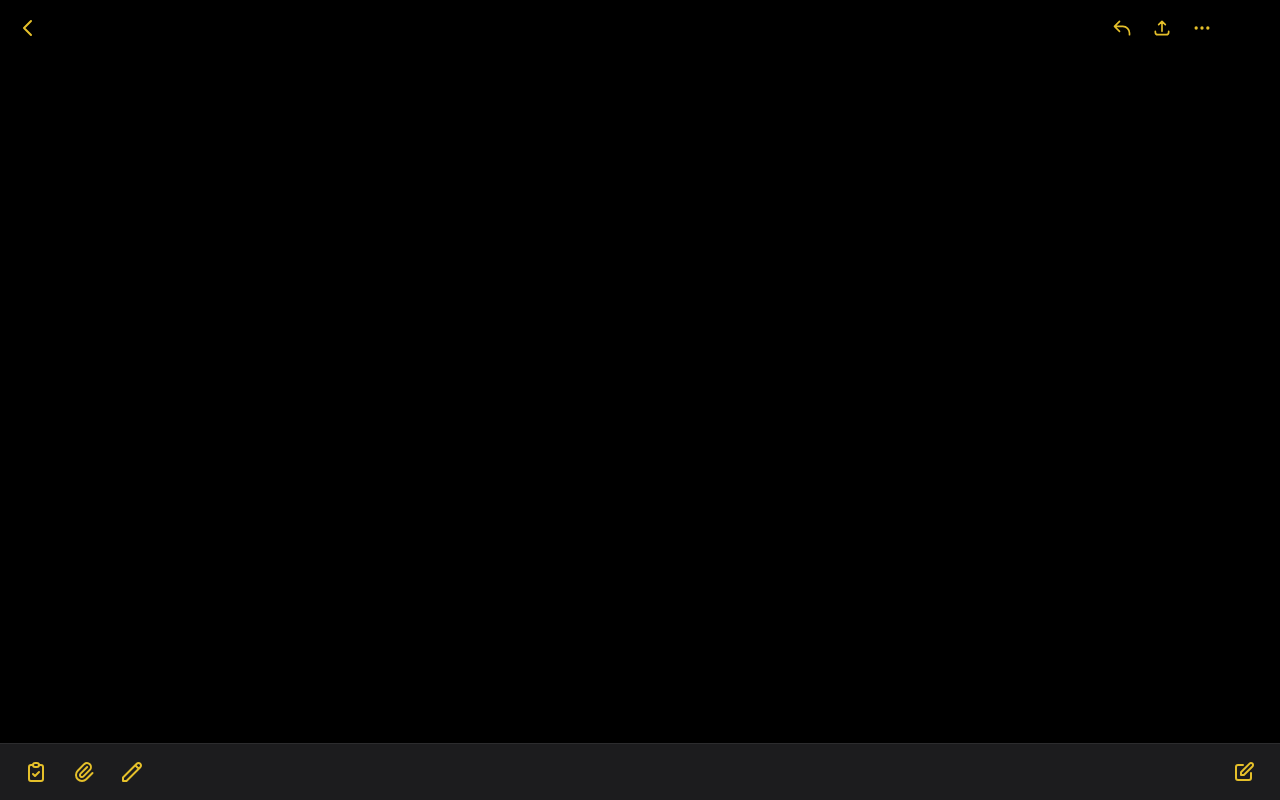
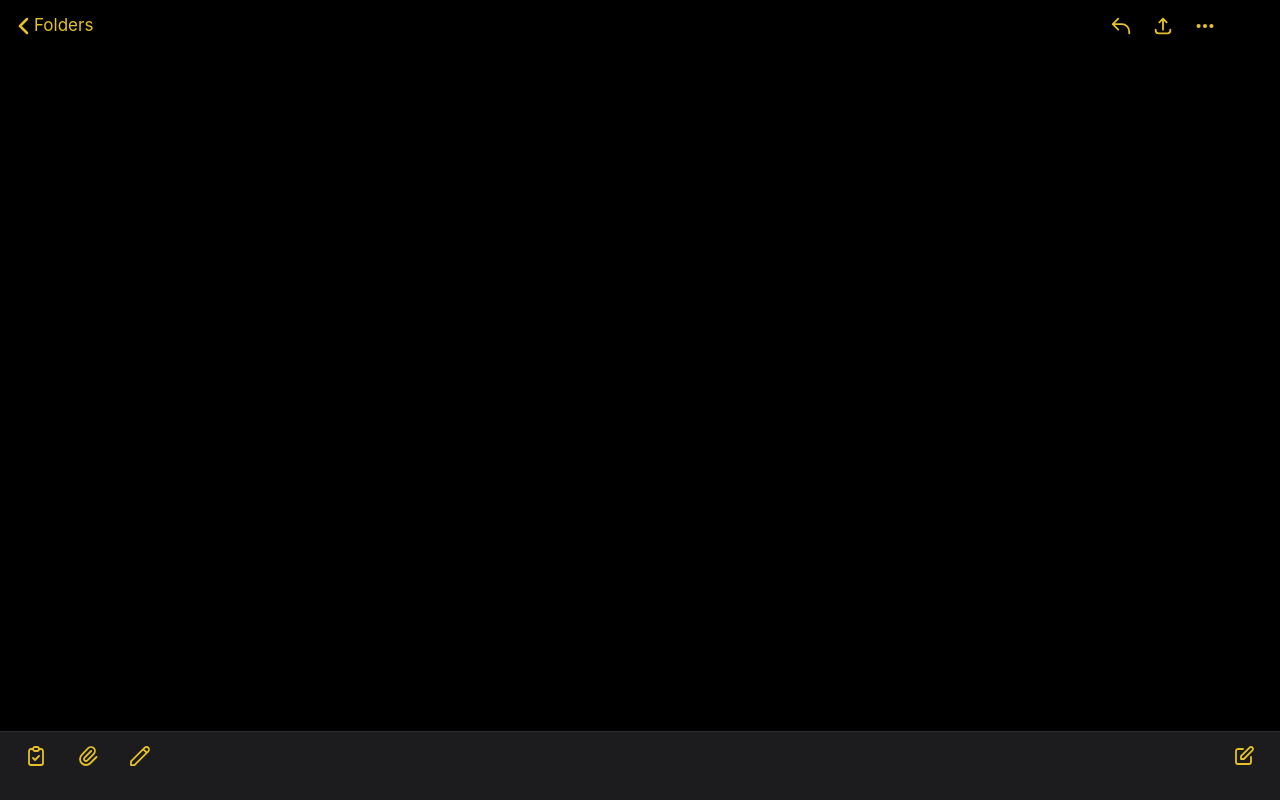
Before and after one commit to Robertmagic52/notes-peek, a Next.js app: page /notes in a window 1280 px wide. Both pictures are taken after a click on the button 1248 px from the left and 28 px from the top of the page. Built offline with nearby package versions, Linux system fonts and the light colour scheme.

Commit message:
Update page.tsx

```diff
--- a/app/notes/page.tsx
+++ b/app/notes/page.tsx
@@ -12,7 +12,6 @@ export default function FakeNotesPage() {
   const lastTapTime = useRef(0);
   const touchStartY = useRef(0);
 
-  // Double-tap trigger for the yellow checkmark
   const handleCheckmarkClick = async () => {
     const now = Date.now();
     const timeSinceLastTap = now - lastTapTime.current;
@@ -28,21 +27,16 @@ export default function FakeNotesPage() {
   const executePrediction = async () => {
     if (!text.trim()) return;
 
-    // Split text by lines and clean them up
     const lines = text.split('\n').map(line => line.trim()).filter(line => line.length > 0);
-
     let finalPrediction = '';
 
-    // If you type multiple lines, format them into the structured template
     if (lines.length >= 3) {
       const destination = lines[0] || "Hawaii";
       const month = lines[1] || "February";
       const forgottenItem = lines[2] || "towels";
 
       finalPrediction = `You will think of a trip to ${destination}\nin the month of ${month}.\n\n\n\np.s. you will forget ${forgottenItem}...`;
-    }
-    // If you type just one line, treat it as a standard single prediction
-    else {
+    } else {
       const thought = lines[0] || "something special";
       finalPrediction = `You will think of ${thought}.`;
     }
@@ -56,7 +50,6 @@ export default function FakeNotesPage() {
 
       if (res.ok) {
         setStatus('sent');
-        // Safely blur the active element to dismiss mobile keyboard
         (document.activeElement as HTMLElement)?.blur();
         setTimeout(() => setStatus('idle'), 2000);
       }
@@ -65,7 +58,6 @@ export default function FakeNotesPage() {
     }
   };
 
-  // Two-finger swipe down gesture handlers to go back home
   const handleTouchStart = (e: React.TouchEvent) => {
     if (e.touches.length === 2) {
       touchStartY.current = (e.touches[0].clientY + e.touches[1].clientY) / 2;
@@ -86,78 +78,79 @@ export default function FakeNotesPage() {
 
   return (
     <div
-      className="min-h-screen bg-black text-white font-sans flex flex-col select-none"
+      className="fixed inset-0 bg-black text-white flex flex-col select-none overflow-hidden"
+      style={{ fontFamily: '-apple-system, BlinkMacSystemFont, "SF Pro Text", "SF Pro Icons", "Helvetica Neue", Helvetica, Arial, sans-serif' }}
       onTouchStart={handleTouchStart}
       onTouchEnd={handleTouchEnd}
     >
-
-      {/* Top Navigation Bar */}
-      <div className="flex justify-between items-center px-4 py-3">
+      {/* Top Header Navigation matching real Apple Notes */}
+      <div className="flex justify-between items-center px-4 pt-3 pb-2 bg-black">
         <div
           onClick={() => router.push('/')}
-          className="flex items-center text-[#E5C02A] cursor-pointer"
+          className="flex items-center text-[#E5C02A] cursor-pointer -ml-1"
         >
-          <svg className="w-6 h-6" fill="none" stroke="currentColor" viewBox="0 0 24 24">
-            <path strokeLinecap="round" strokeLinejoin="round" strokeWidth="2" d="M15 19l-7-7 7-7"></path>
+          <svg className="w-6 h-6" fill="none" stroke="currentColor" strokeWidth="2.5" viewBox="0 0 24 24">
+            <path strokeLinecap="round" strokeLinejoin="round" d="M15 19l-7-7 7-7"></path>
           </svg>
+          <span className="text-[17px] -ml-0.5 font-normal">Folders</span>
         </div>
 
         <div className="flex items-center space-x-5 text-[#E5C02A]">
-          <svg className="w-5 h-5" fill="none" stroke="currentColor" viewBox="0 0 24 24">
-            <path strokeLinecap="round" strokeLinejoin="round" strokeWidth="2" d="M3 10h10a8 8 0 018 8v2M3 10l6 6m-6-6l6-6"></path>
+          <svg className="w-[22px] h-[22px]" fill="none" stroke="currentColor" strokeWidth="2" viewBox="0 0 24 24">
+            <path strokeLinecap="round" strokeLinejoin="round" d="M3 10h10a8 8 0 018 8v2M3 10l6 6m-6-6l6-6"></path>
           </svg>
-          <svg className="w-5 h-5" fill="none" stroke="currentColor" viewBox="0 0 24 24">
-            <path strokeLinecap="round" strokeLinejoin="round" strokeWidth="2" d="M4 16v1a3 3 0 003 3h10a3 3 0 003-3v-1m-4-8l-4-4m0 0L8 8m4-4v12"></path>
+          <svg className="w-[22px] h-[22px]" fill="none" stroke="currentColor" strokeWidth="2" viewBox="0 0 24 24">
+            <path strokeLinecap="round" strokeLinejoin="round" d="M4 16v1a3 3 0 003 3h10a3 3 0 003-3v-1m-4-8l-4-4m0 0L8 8m4-4v12"></path>
           </svg>
-          <svg className="w-5 h-5" fill="none" stroke="currentColor" viewBox="0 0 24 24">
-            <path strokeLinecap="round" strokeLinejoin="round" strokeWidth="2" d="M5 12h.01M12 12h.01M19 12h.01M6 12a1 1 0 11-2 0 1 1 0 012 0zm7 0a1 1 0 11-2 0 1 1 0 012 0zm7 0a1 1 0 11-2 0 1 1 0 012 0z"></path>
+          <svg className="w-[22px] h-[22px]" fill="none" stroke="currentColor" strokeWidth="2" viewBox="0 0 24 24">
+            <path strokeLinecap="round" strokeLinejoin="round" strokeWidth="2.5" d="M5 12h.01M12 12h.01M19 12h.01M6 12a1 1 0 11-2 0 1 1 0 012 0zm7 0a1 1 0 11-2 0 1 1 0 012 0zm7 0a1 1 0 11-2 0 1 1 0 012 0z"></path>
           </svg>
 
           <button
             onClick={handleCheckmarkClick}
-            className={`flex items-center justify-center w-8 h-8 rounded-full bg-[#E5C02A] text-black transition-opacity ${isFocused || text.length > 0 ? 'opacity-100' : 'opacity-0'}`}
+            className={`flex items-center justify-center w-7 h-7 rounded-full bg-[#E5C02A] text-black transition-opacity ${isFocused || text.length > 0 ? 'opacity-100' : 'opacity-0'}`}
           >
             {status === 'sent' ? (
-              <span className="text-xs font-bold">✓✓</span>
+              <span className="text-[10px] font-bold">✓✓</span>
             ) : (
-              <svg className="w-5 h-5" fill="none" stroke="currentColor" viewBox="0 0 24 24">
-                <path strokeLinecap="round" strokeLinejoin="round" strokeWidth="3" d="M5 13l4 4L19 7"></path>
+              <svg className="w-4 h-4" fill="none" stroke="currentColor" strokeWidth="3" viewBox="0 0 24 24">
+                <path strokeLinecap="round" strokeLinejoin="round" d="M5 13l4 4L19 7"></path>
               </svg>
             )}
           </button>
         </div>
       </div>
 
-      {/* Main Textarea Area */}
-      <div className="flex-1 px-4 py-2">
+      {/* Main Textarea Area with authentic left alignment padding */}
+      <div className="flex-1 px-4 pt-3 pb-2 overflow-y-auto">
         <textarea
           value={text}
           onChange={(e) => setText(e.target.value)}
           onFocus={() => setIsFocused(true)}
           onBlur={() => setIsFocused(false)}
           placeholder=""
-          className="w-full h-full bg-transparent resize-none focus:outline-none text-lg text-white"
+          className="w-full h-full bg-transparent resize-none focus:outline-none text-[17px] text-white leading-normal"
           autoFocus
         />
       </div>
 
-      {/* Bottom Toolbar */}
+      {/* Bottom Apple Notes Toolbars */}
       {!isFocused && (
-        <div className="flex justify-between items-center px-6 py-4 border-t border-[#2C2C2E] bg-[#1C1C1E]">
-          <div className="flex space-x-6 text-[#E5C02A]">
-            <svg className="w-6 h-6" fill="none" stroke="currentColor" viewBox="0 0 24 24">
-              <path strokeLinecap="round" strokeLinejoin="round" strokeWidth="2" d="M9 5H7a2 2 0 00-2 2v12a2 2 0 002 2h10a2 2 0 002-2V7a2 2 0 00-2-2h-2M9 5a2 2 0 002 2h2a2 2 0 002-2M9 5a2 2 0 012-2h2a2 2 0 012 2m-6 9l2 2 4-4"></path>
+        <div className="flex justify-between items-center px-6 py-3 bg-[#1C1C1E] border-t border-[#2C2C2E] pb-8">
+          <div className="flex space-x-7 text-[#E5C02A]">
+            <svg className="w-6 h-6" fill="none" stroke="currentColor" strokeWidth="1.8" viewBox="0 0 24 24">
+              <path strokeLinecap="round" strokeLinejoin="round" d="M9 5H7a2 2 0 00-2 2v12a2 2 0 002 2h10a2 2 0 002-2V7a2 2 0 00-2-2h-2M9 5a2 2 0 002 2h2a2 2 0 002-2M9 5a2 2 0 012-2h2a2 2 0 012 2m-6 9l2 2 4-4"></path>
             </svg>
-            <svg className="w-6 h-6" fill="none" stroke="currentColor" viewBox="0 0 24 24">
-              <path strokeLinecap="round" strokeLinejoin="round" strokeWidth="2" d="M15.172 7l-6.586 6.586a2 2 0 102.828 2.828l6.414-6.586a4 4 0 00-5.656-5.656l-6.415 6.585a6 6 0 108.486 8.486L20.5 13"></path>
+            <svg className="w-6 h-6" fill="none" stroke="currentColor" strokeWidth="1.8" viewBox="0 0 24 24">
+              <path strokeLinecap="round" strokeLinejoin="round" d="M15.172 7l-6.586 6.586a2 2 0 102.828 2.828l6.414-6.586a4 4 0 00-5.656-5.656l-6.415 6.585a6 6 0 108.486 8.486L20.5 13"></path>
             </svg>
-            <svg className="w-6 h-6" fill="none" stroke="currentColor" viewBox="0 0 24 24">
-              <path strokeLinecap="round" strokeLinejoin="round" strokeWidth="2" d="M15.232 5.232l3.536 3.536m-2.036-5.036a2.5 2.5 0 113.536 3.536L6.5 21.036H3v-3.572L16.732 3.732z"></path>
+            <svg className="w-6 h-6" fill="none" stroke="currentColor" strokeWidth="1.8" viewBox="0 0 24 24">
+              <path strokeLinecap="round" strokeLinejoin="round" d="M15.232 5.232l3.536 3.536m-2.036-5.036a2.5 2.5 0 113.536 3.536L6.5 21.036H3v-3.572L16.732 3.732z"></path>
             </svg>
           </div>
           <div className="text-[#E5C02A]">
-            <svg className="w-6 h-6" fill="none" stroke="currentColor" viewBox="0 0 24 24">
-              <path strokeLinecap="round" strokeLinejoin="round" strokeWidth="2" d="M11 5H6a2 2 0 00-2 2v11a2 2 0 002 2h11a2 2 0 002-2v-5m-1.414-9.414a2 2 0 112.828 2.828L11.828 15H9v-2.828l8.586-8.586z"></path>
+            <svg className="w-6 h-6" fill="none" stroke="currentColor" strokeWidth="1.8" viewBox="0 0 24 24">
+              <path strokeLinecap="round" strokeLinejoin="round" d="M11 5H6a2 2 0 00-2 2v11a2 2 0 002 2h11a2 2 0 002-2v-5m-1.414-9.414a2 2 0 112.828 2.828L11.828 15H9v-2.828l8.586-8.586z"></path>
             </svg>
           </div>
         </div>
```
